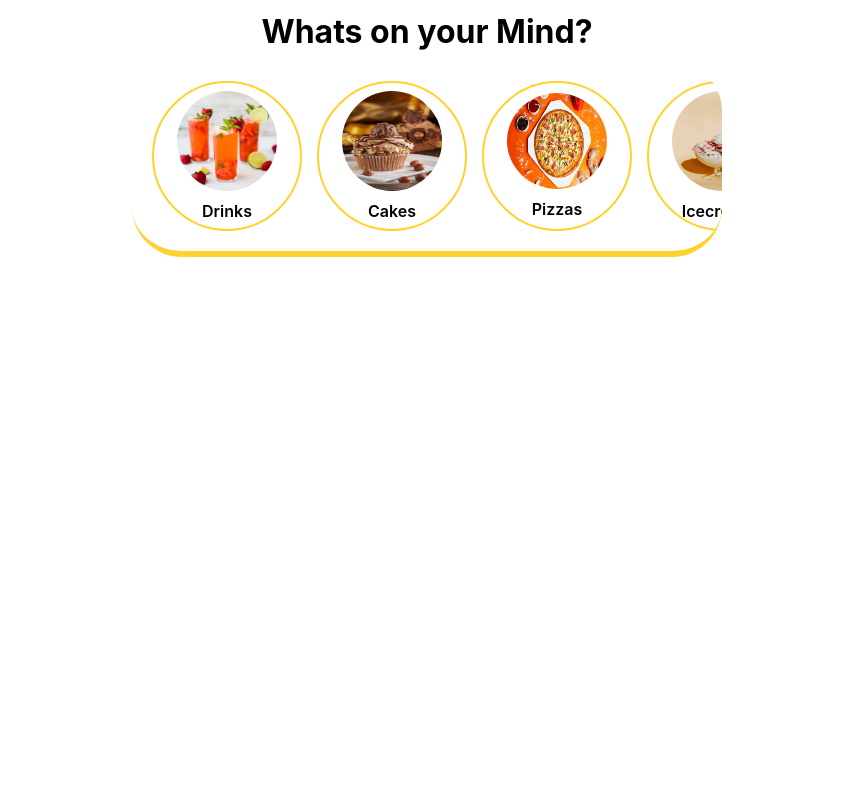
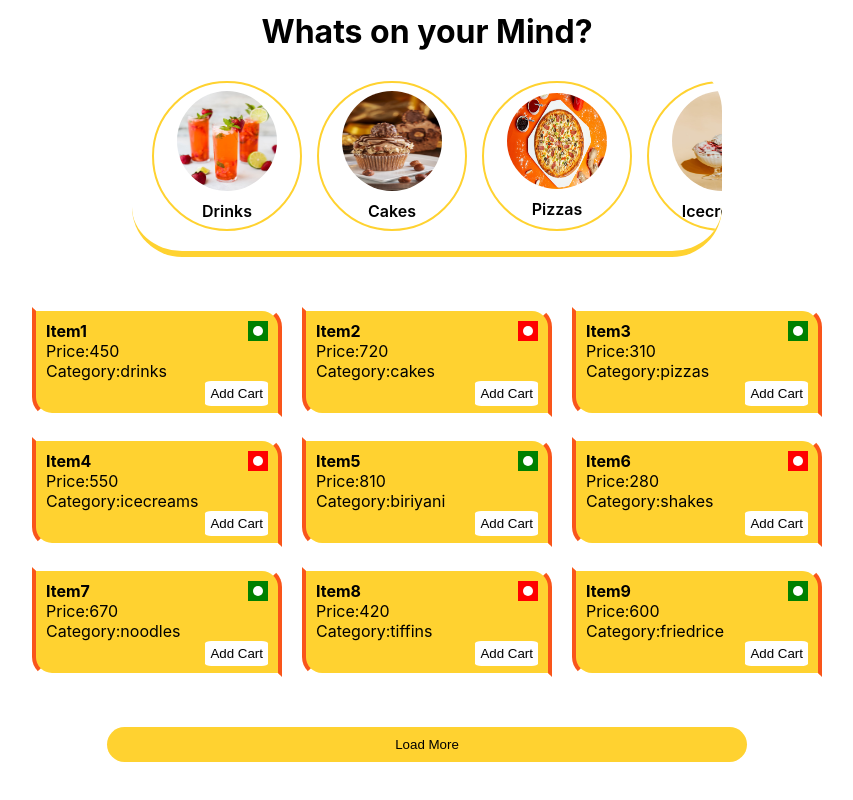
Before and after one commit to Rupendra0026/little-Chef, a React (Create React App) app: page / in a window 1280 px wide. Shown: the part 1228-2028 px from the top of the page, without its empty margins (213-1066 px from the left). Before the commit the page ends 1535 px from the top, so only its background shows below. Built offline with nearby package versions, Linux system fonts and the light colour scheme.

Commit message:
menu items

```diff
--- a/src/components/Home/Home.jsx
+++ b/src/components/Home/Home.jsx
@@ -7,6 +7,7 @@ import Menu from '../Menu/Menu'
 import { offersData } from "../DataSets/OffersArray";
 import { SpecialOffersArray } from "../DataSets/SpecialOfferArray";
 import { foodItems ,uniqueCategoriesWithImg} from '../DataSets/ItemsList'
+import Items from '../ItemsList/Items'
 
 const Home = () => {
   console.log(foodItems);
@@ -17,6 +18,7 @@ const Home = () => {
     <Offers offersData={offersData} />
     <SpecialOffers SpecialOffersArray={SpecialOffersArray} title={"Special Deals"}/>
     <Menu foodItems={foodItems} uniqueCategoriesWithImg={uniqueCategoriesWithImg}/>
+    <Items/>
     </>
   )
 }
--- /dev/null
+++ b/src/components/ItemsList/ItemCard.css
@@ -0,0 +1,74 @@
+*{
+    margin: 0;
+    padding: 0;
+    box-sizing: border-box;
+}
+.itemcard{
+    width: 250px;
+    height: 110px;
+    line-height: 20px;
+    border: 4px solid white;
+    background-color: #FFD230;
+    padding: 10px;
+    border-top-right-radius: 20px;
+    border-right: 4px solid rgb(249, 85, 26);
+    border-left: 4px solid rgb(249, 85, 26);
+    border-bottom-left-radius: 20px;
+    /* box-shadow: 0px 0px 7px orangered; */
+}
+/* .itemcard:hover{
+    position: relative;
+    top: -4px;
+    box-shadow: 2px 10px 10px #a0a09f;
+} */
+.veg , .nveg{
+    width: 20px;
+    height: 20px;
+    background-color: green;
+    padding: 5px;
+    display: flex;
+    justify-content: center;
+    align-items: center;
+}
+.nveg{
+    background-color: red;
+}
+.dot{
+    width: 10px;
+    height: 10px;
+    color: white;
+    background-color: white;
+    border-radius: 50%;
+}
+.topline{
+    display: flex;
+    justify-content: space-between;
+}
+.bottom{
+    display: flex;
+    justify-content: space-evenly;
+}
+.btnadd{
+    display: flex;
+    justify-content: flex-end;
+
+}
+.btnadd button{
+    border: none;
+    padding: 5px;
+    border-radius: 10%;
+    cursor: pointer;
+    background-color: white;
+}
+.btnadd button:hover{
+    position: relative;
+    top: -1px;
+    border-bottom: 2px solid red;
+    /* box-shadow: 5px 2px 5px #FFD230; */
+}
+
+@media screen and (max-width:565px) {
+    .itemcard{
+        width: 350px;
+    }
+}
--- /dev/null
+++ b/src/components/ItemsList/ItemCard.jsx
@@ -0,0 +1,28 @@
+import React from 'react'
+import './ItemCard.css'
+
+const ItemCard = (props) => {
+    const {data}=props;
+  return (
+    <>
+    {/* <h1>{data.name}</h1> */}
+    <div className="itemcard">
+        <div className="topline">
+            <h4>{data.name}</h4>
+            <div className={data.type=="veg"?"veg":"nveg"}>
+                <div className="dot"></div>
+            </div>
+        </div>
+        <div className="">
+            <p>Price:{data.price}</p>
+            <p>Category:{data.category}</p>
+        </div>
+        <div className="btnadd">
+        <button>Add Cart</button>
+        </div>
+    </div>
+    </>
+  )
+}
+
+export default ItemCard
--- /dev/null
+++ b/src/components/ItemsList/Items.css
@@ -0,0 +1,49 @@
+*{
+    margin: 0;
+    padding: 0;
+    box-sizing: border-box;
+}
+.itemslist{
+    display: grid;
+    grid-template-columns: auto auto auto;
+    justify-content: center;
+    gap: 20px;
+
+}
+.loadbtn{
+    display: flex;
+    justify-content: center;
+    align-items: center;
+}
+.loadbtn button{
+    background-color: #FFD230;
+    width: 50%;
+    border: none;
+    padding: 10px;
+    margin: 50px;
+    border-radius: 20px;
+    cursor: pointer;
+}
+.loadbtn button:hover{
+    box-shadow: 2px 2px 10px orangered;
+}
+@media screen and (max-width:830px) {
+    .itemslist{
+        display: grid;
+        grid-template-columns: auto auto;
+        justify-content: center;
+        gap: 20px;
+    }
+    .loadbtn button{
+        margin: 20px;
+    }
+}
+@media screen and (max-width:565px) {
+    .itemslist{
+        display: grid;
+        grid-template-columns: auto;
+        justify-content: center;
+        gap: 20px;
+
+    }
+}
--- /dev/null
+++ b/src/components/ItemsList/Items.jsx
@@ -0,0 +1,36 @@
+import React, { useEffect, useState } from 'react'
+import { foodItems } from '../DataSets/ItemsList'
+import ItemCard from './ItemCard'
+import './Items.css'
+
+const Items = () => {
+    const mainFooditems=foodItems;
+    const [num,setNum]=useState(9);
+    const [data,setData]=useState(mainFooditems.slice(0,num))
+    const updatenum=()=>{
+        setNum(prev=>prev+prev);
+    }
+    useEffect(()=>{
+        setData(mainFooditems.slice(0,num));
+    },[num])
+  return (
+    <>
+    <div className="itemslist">
+    {
+        data.map((data)=>{
+            return(
+                <>
+                <ItemCard data={data}/>
+                </>
+            )
+        })
+    }
+    </div>
+    <div className='loadbtn'>
+        <button onClick={updatenum}>Load More</button>
+    </div>
+    </>
+  )
+}
+
+export default Items
--- a/src/components/Landing/Landing.jsx
+++ b/src/components/Landing/Landing.jsx
@@ -1,6 +1,7 @@
 import React from 'react'
 import './Landing.css'
 import Landingimage from '../../Images/Landingimage.jpg'
+
 const Landing = () => {
   return (
     <>
```
